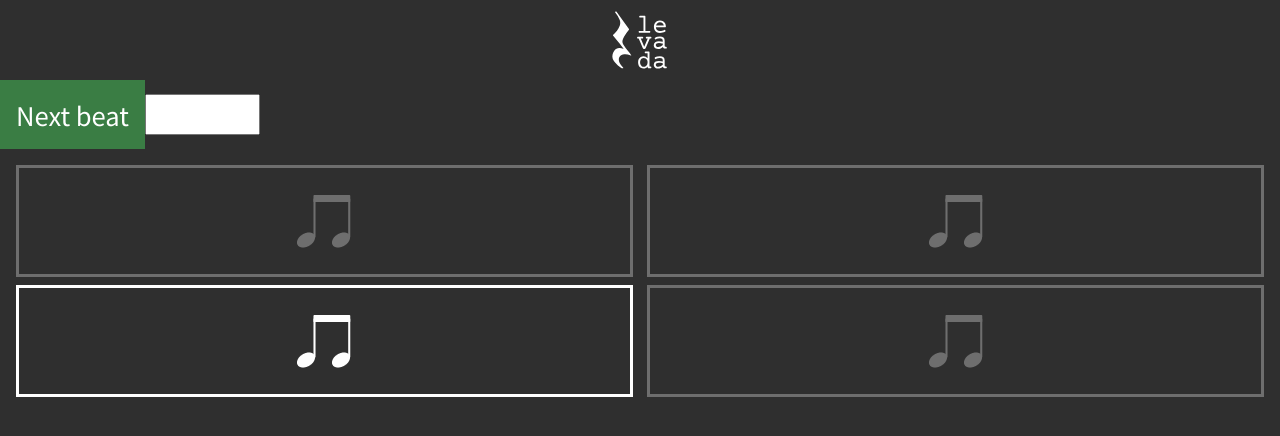
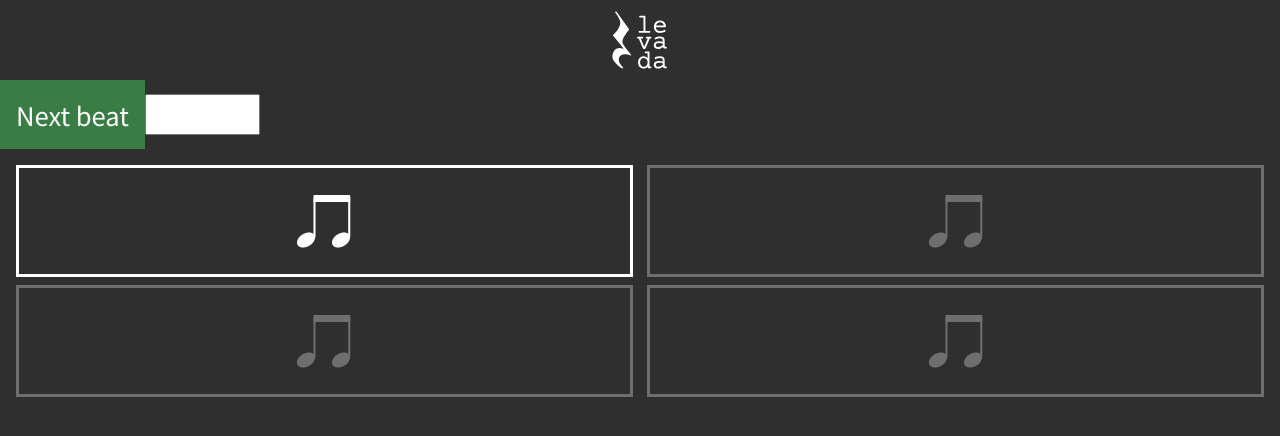
Before and after one commit to Vernalhav/levada, a React (Create React App) app: page / in a window 1280 px wide. Shown: the top 436 px of the page. Built offline with nearby package versions, Linux system fonts and the light colour scheme; a web font is replaced by a local one.

Commit message:
Refactored class component to functional component

```diff
--- a/src/components/RhythmGrid/index.tsx
+++ b/src/components/RhythmGrid/index.tsx
@@ -14,8 +14,6 @@ function RhythmGrid(props: RhythmGridProps): JSX.Element {
 
     for (let i = 0; i < props.maxBeats; i++) rhythmicFigures.push('quavers');
 
-    console.log(props.currentBeat);
-
     return (
         <div className="container">
             <div id="rhythm-grid">
@@ -23,7 +21,7 @@ function RhythmGrid(props: RhythmGridProps): JSX.Element {
                     return (
                         <RhythmicFigure
                             type={rhythmicFigure}
-                            isHighlighted={props.currentBeat % props.maxBeats === i - 1}
+                            isHighlighted={(props.currentBeat - 1) % props.maxBeats === i}
                             key={i}
                         />
                     );
--- a/src/components/RhythmicFigure/index.tsx
+++ b/src/components/RhythmicFigure/index.tsx
@@ -26,32 +26,19 @@ const RHYTHMIC_FIGURES: RhythmicFigureData = {
     },
 };
 
-class RhythmicFigure extends React.Component<RhythmicFigureProps> {
-    image: string;
-    type: string;
-    isHighlighted: boolean;
+function RhythmicFigure(props: RhythmicFigureProps): JSX.Element {
+    const image = RHYTHMIC_FIGURES[props.type].image;
 
-    constructor(props: RhythmicFigureProps) {
-        super(props);
-
-        this.type = RHYTHMIC_FIGURES.hasOwnProperty(props.type) ? props.type : 'crotchet';
-
-        this.image = RHYTHMIC_FIGURES[this.type].image;
-        this.isHighlighted = props.isHighlighted || false;
-    }
-
-    render(): JSX.Element {
     const classes = classNames({
         'rhythmic-figure': true,
-            highlighted: this.isHighlighted,
+        highlighted: props.isHighlighted,
     });
 
     return (
         <div className={classes}>
-                <img src={this.image} alt={`$(this.type)`} />
+            <img src={image} alt={`$(this.type)`} />
         </div>
     );
 }
-}
 
 export default RhythmicFigure;
```
Lines whose indentation alone changed are shown as unchanged.
